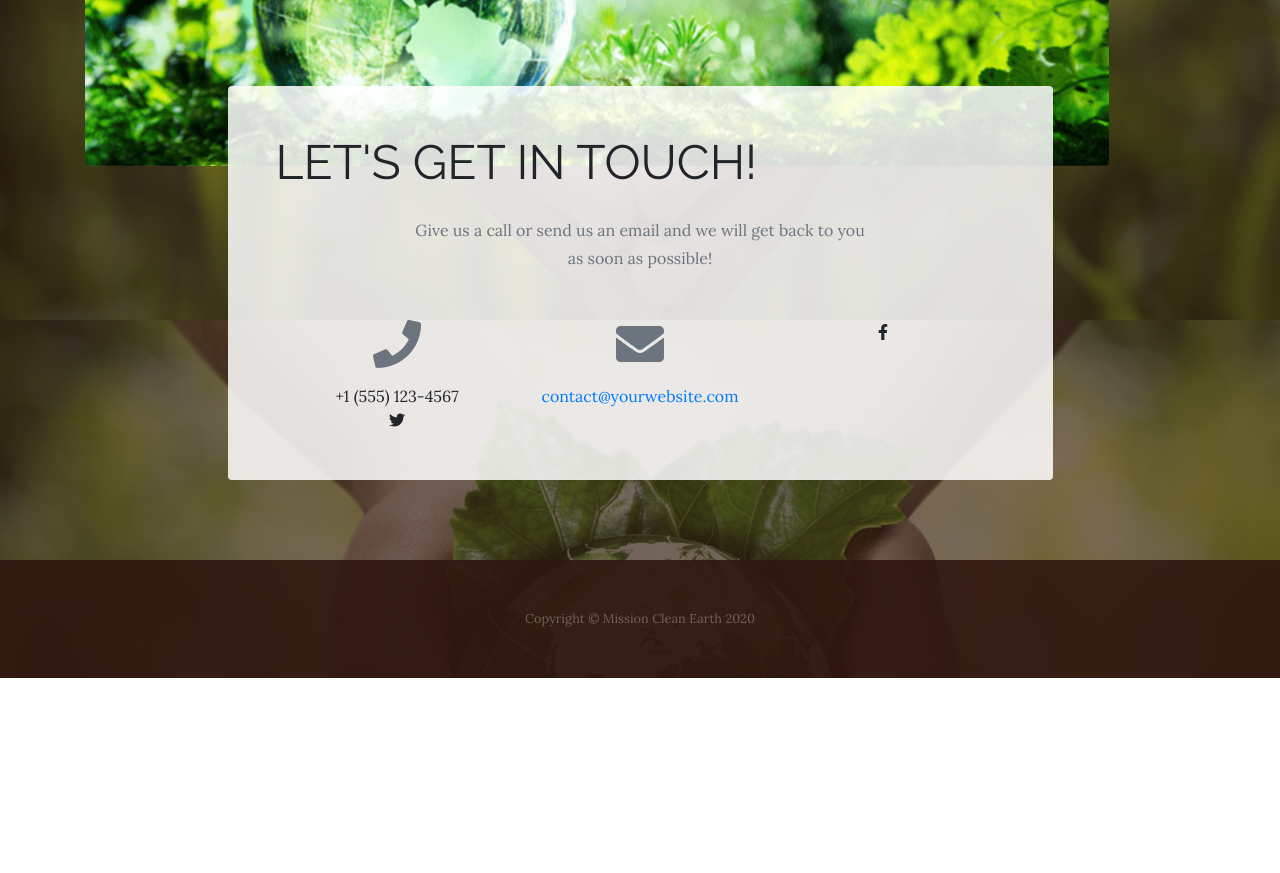
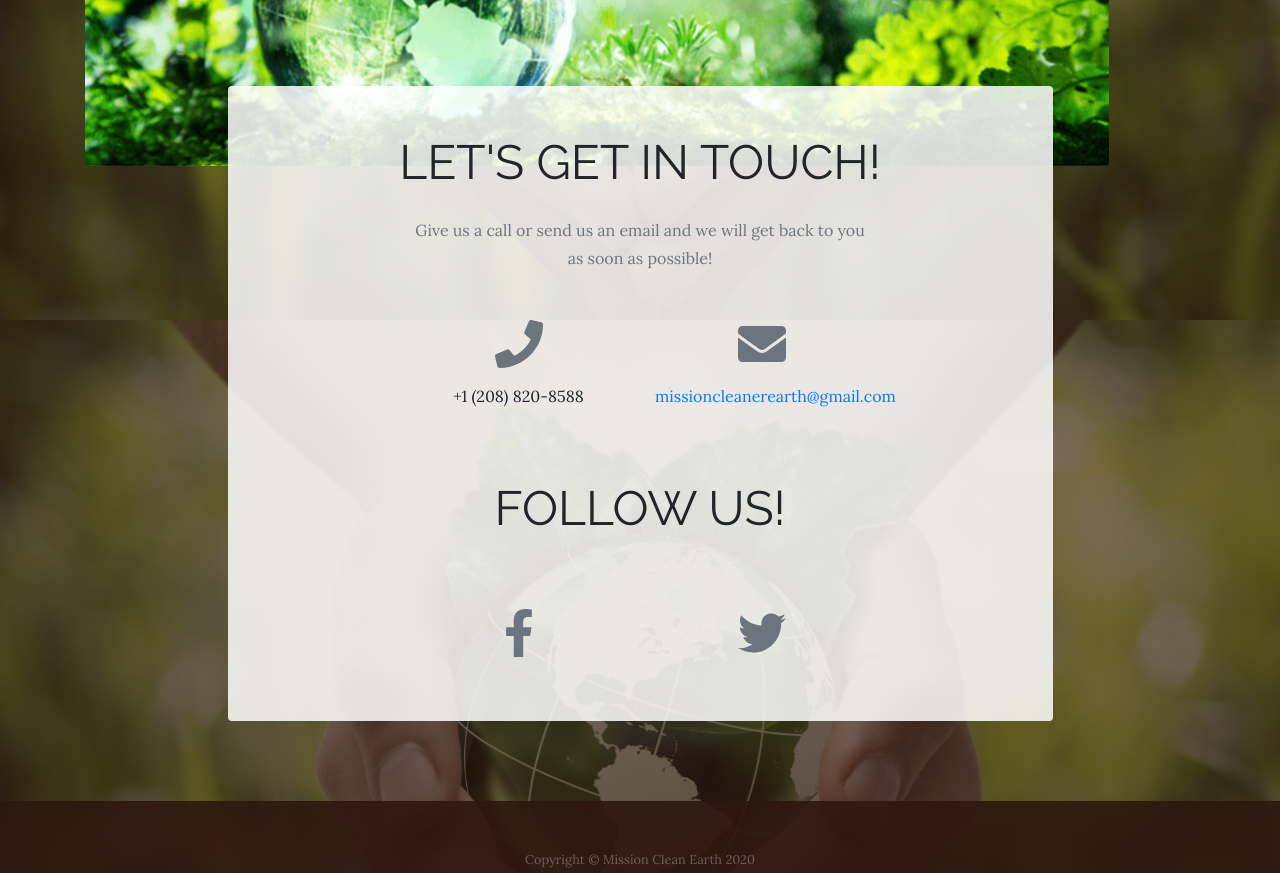
Before and after one commit to Mission-Clean-Earth/website, a website: page Contact.html in a window 1280 px wide. Shown: the part 480-1353 px from the top of the page. Before the commit the page ends 1158 px from the top, so only its background shows below. Drawn offline with Linux system fonts and the light colour scheme.

Commit message:
Finish making website

```diff
--- a/Contact.html
+++ b/Contact.html
@@ -30,7 +30,7 @@
   <!-- Navigation -->
   <nav class="navbar navbar-expand-lg navbar-dark py-lg-4" id="mainNav">
     <div class="container">
-      <a class="navbar-brand text-uppercase text-expanded font-weight-bold " href="#">Mission Clean Earth</a>
+      <a class="navbar-brand text-uppercase text-expanded font-weight-bold " href="index.html">Mission Clean Earth</a>
       <button class="navbar-toggler" type="button" data-toggle="collapse" data-target="#navbarResponsive"
         aria-controls="navbarResponsive" aria-expanded="false" aria-label="Toggle navigation">
         <span class="navbar-toggler-icon"></span>
@@ -66,8 +66,7 @@
         <div class="row">
           <div class="col-xl-9 col-lg-10 mx-auto">
             <div class="bg-faded rounded p-5">
-              <h2 class="section-heading mb-4">
-
+              <h2 class="section-heading mb-4" align="center">
                 <span class="section-heading-lower"><b>Let's Get In Touch!</b></span>
               </h2>
               <div class="container">
@@ -81,19 +80,23 @@
                 <div class="row">
                   <div class="col-lg-4 ml-auto text-center mb-5 mb-lg-0">
                     <i class="fas fa-phone fa-3x mb-3 text-muted"></i>
-                    <div>+1 (555) 123-4567</div>
+                    <div>+1 (208) 820-8588</div>
                   </div>
                   <div class="col-lg-4 mr-auto text-center">
                     <i class="fas fa-envelope fa-3x mb-3 text-muted"></i>
                     <!-- Make sure to change the email address in BOTH the anchor text and the link target below!-->
-                    <a class="d-block" href="mailto:contact@yourwebsite.com">contact@yourwebsite.com</a>
+                    <a class="d-block" href="mailto:missioncleanerearth@gmail.com">missioncleanerearth@gmail.com</a>
+                  </div>
+                </div><br><br><br>
+ <h2 class="section-heading mb-4" align="center">
+                <span class="section-heading-lower"><b>Follow Us!</b></span>
+              </h2><br><br>
+<div class="row">
+                  <div class="col-lg-4 ml-auto text-center mb-5 mb-lg-0">
+                    <a class="d-block" href="https://www.facebook.com/missioncleanearth" target="_blank"><i class="fab fa-facebook-f fa-3x mb-3 text-muted"></i> </a>
                   </div>
                   <div class="col-lg-4 mr-auto text-center">
-                    <i class="fab fa-facebook-f"></i>
-                  </div>
-                  <div class="col-lg-4 mr-auto text-center">
-                    <i class="fab fa-twitter"></i>
-
+                    <a class="d-block" href="https://twitter.com/MissionCleanEa1" target="_blank"><i class="fab fa-twitter fa-3x mb-3 text-muted"></i></a>
 
                   </div>
                 </div>
```
Also changed, not shown: about.html (+1 -1 lines), index.html (+1 -1 lines), products.html (+7 -3 lines).
